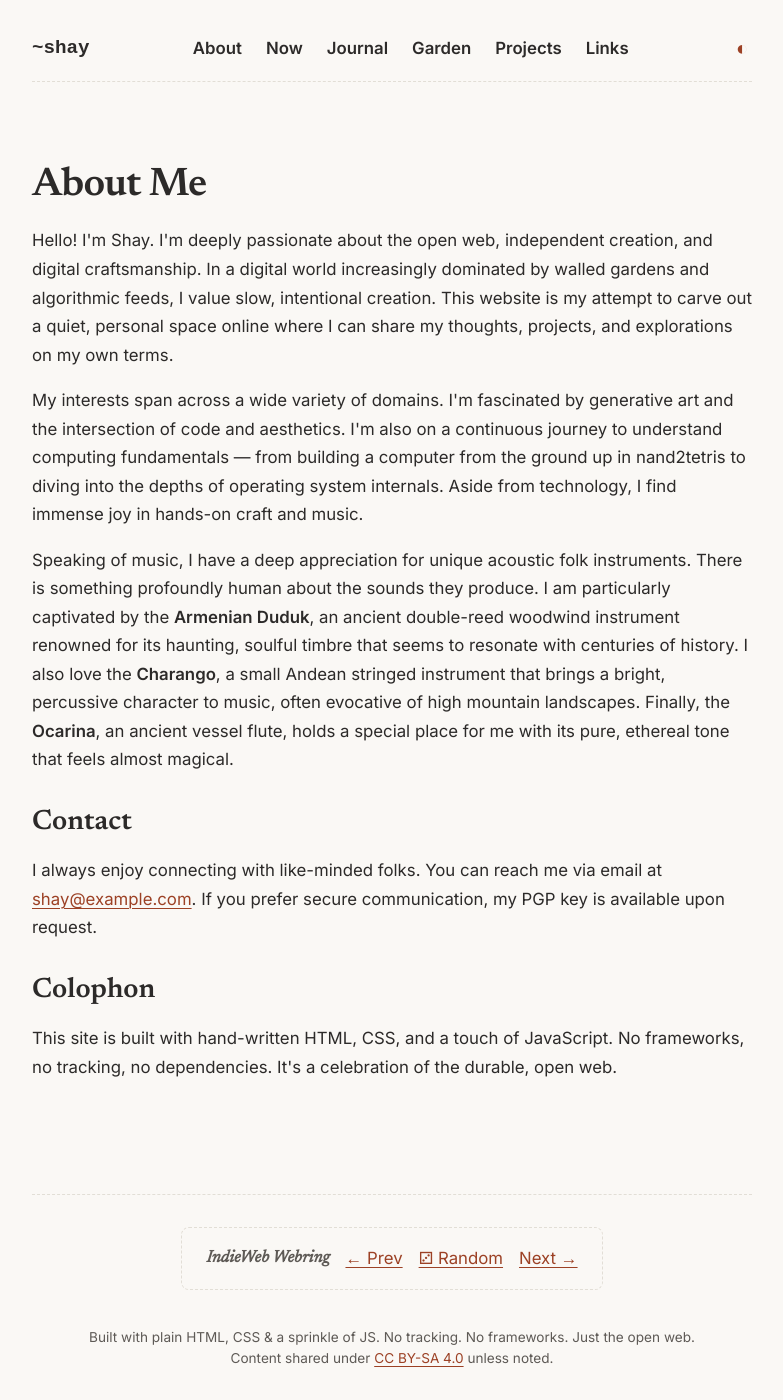
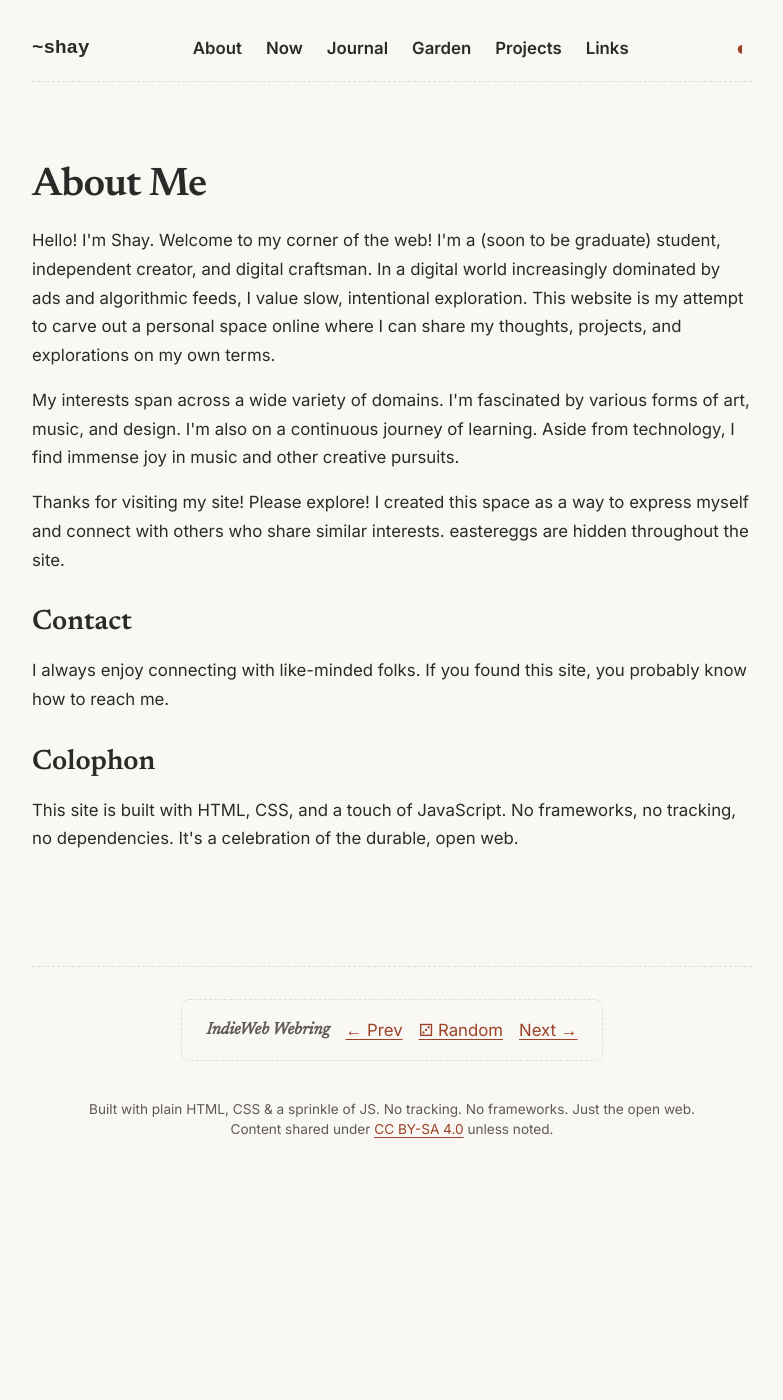
Before and after one commit to Shayshoon/Shayshoon.github.io, a Jekyll site: the page about/index.html, which Jekyll copies as it is, in a window 1280 px wide. Shown: the whole page, without its empty margins (248-1031 px from the left). Built offline with Jekyll 4.4.1, drawn with Linux system fonts in a browser that asks for light colours; after the commit the page ends 1172 px from its top, so only the background shows below that.

Commit message:
update texts

```diff
--- a/about/index.html
+++ b/about/index.html
@@ -1,13 +1,15 @@
 <!DOCTYPE html>
 <html lang="en">
+
 <head>
   <meta charset="UTF-8">
   <meta name="viewport" content="width=device-width, initial-scale=1.0">
-  <meta name="description" content="About Shay. A brief narrative bio, interests in the open web, computing, and acoustic folk instruments.">
+  <meta name="description" content="About Shay. A brief narrative bio, interests in the open web, computing, and art.">
   <title>About — Shay's Digital Home</title>
   <link rel="stylesheet" href="/assets/css/style.css">
   <link rel="alternate" type="application/rss+xml" title="RSS Feed" href="/feed.xml">
 </head>
+
 <body>
   <a href="#main-content" class="skip-link">Skip to content</a>
 
@@ -16,17 +18,25 @@
   <main id="main-content" class="content-wrapper">
     <article>
       <h1>About Me</h1>
-      <p>Hello! I'm Shay. I'm deeply passionate about the open web, independent creation, and digital craftsmanship. In a digital world increasingly dominated by walled gardens and algorithmic feeds, I value slow, intentional creation. This website is my attempt to carve out a quiet, personal space online where I can share my thoughts, projects, and explorations on my own terms.</p>
+      <p>Hello! I'm Shay. Welcome to my corner of the web! I'm a (soon to be graduate) student, independent creator, and
+        digital craftsman. In a digital world increasingly dominated by ads and algorithmic feeds, I value slow,
+        intentional exploration. This website is my attempt to carve out a personal space online where I can share my
+        thoughts, projects, and explorations on my own terms.</p>
 
-      <p>My interests span across a wide variety of domains. I'm fascinated by generative art and the intersection of code and aesthetics. I'm also on a continuous journey to understand computing fundamentals — from building a computer from the ground up in nand2tetris to diving into the depths of operating system internals. Aside from technology, I find immense joy in hands-on craft and music.</p>
+      <p>My interests span across a wide variety of domains. I'm fascinated by various forms of art, music, and design.
+        I'm also on a continuous journey of learning. Aside from technology, I find immense joy in music and other
+        creative pursuits.</p>
 
-      <p>Speaking of music, I have a deep appreciation for unique acoustic folk instruments. There is something profoundly human about the sounds they produce. I am particularly captivated by the <strong>Armenian Duduk</strong>, an ancient double-reed woodwind instrument renowned for its haunting, soulful timbre that seems to resonate with centuries of history. I also love the <strong>Charango</strong>, a small Andean stringed instrument that brings a bright, percussive character to music, often evocative of high mountain landscapes. Finally, the <strong>Ocarina</strong>, an ancient vessel flute, holds a special place for me with its pure, ethereal tone that feels almost magical.</p>
+      <p>Thanks for visiting my site! Please explore! I created this space as a way to express myself and connect with
+        others who share similar interests. eastereggs are hidden throughout the site.</p>
 
       <h2>Contact</h2>
-      <p>I always enjoy connecting with like-minded folks. You can reach me via email at <a href="mailto:shay@example.com">shay@example.com</a>. If you prefer secure communication, my PGP key is available upon request.</p>
+      <p>I always enjoy connecting with like-minded folks. If you found this site, you probably know how to reach me.
+      </p>
 
       <h2>Colophon</h2>
-      <p>This site is built with hand-written HTML, CSS, and a touch of JavaScript. No frameworks, no tracking, no dependencies. It's a celebration of the durable, open web.</p>
+      <p>This site is built with HTML, CSS, and a touch of JavaScript. No frameworks, no tracking, no dependencies. It's
+        a celebration of the durable, open web.</p>
     </article>
   </main>
 
@@ -35,4 +45,5 @@
   <script src="/assets/js/components.js" defer></script>
   <script src="/assets/js/main.js" defer></script>
 </body>
+
 </html>
--- a/journal/index.html
+++ b/journal/index.html
@@ -3,6 +3,7 @@ layout: null
 ---
 <!DOCTYPE html>
 <html lang="en">
+
 <head>
   <meta charset="UTF-8">
   <meta name="viewport" content="width=device-width, initial-scale=1.0">
@@ -11,6 +12,7 @@ layout: null
   <link rel="stylesheet" href="/assets/css/style.css">
   <link rel="alternate" type="application/rss+xml" title="RSS Feed" href="/feed.xml">
 </head>
+
 <body>
   <a href="#main-content" class="skip-link">Skip to content</a>
 
@@ -18,7 +20,7 @@ layout: null
 
   <main id="main-content" class="content-wrapper">
     <h1>Journal</h1>
-    <p>A chronological log of thoughts, discoveries, and moments. Each entry is written in Markdown and statically generated by Jekyll.</p>
+    <p>A log of my thoughts, discoveries, and moments I'd like to share.</p>
 
     <div class="journal-list">
       <ul class="journal-list">
@@ -42,4 +44,5 @@ layout: null
   <script src="/assets/js/components.js" defer></script>
   <script src="/assets/js/main.js" defer></script>
 </body>
+
 </html>
--- a/projects/index.html
+++ b/projects/index.html
@@ -18,7 +18,7 @@
   <main id="main-content" class="content-wrapper">
     <article>
       <h1>Projects</h1>
-      <p>I enjoy building things — from software to generative art to physical craft projects. Here are a few things
+      <p>I enjoy building things — from software to generative art to physical craft projects and music. Here are a few things
         I've been working on.</p>
 
       <div class="projects-grid">
```
Also changed, not shown: index.html (+22 -9 lines), links/index.html (+61 -20 lines).
